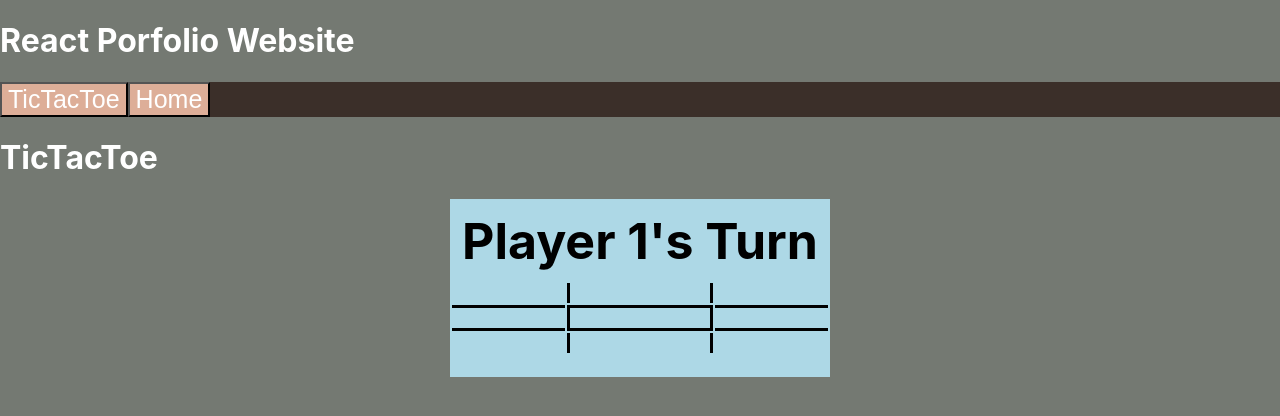
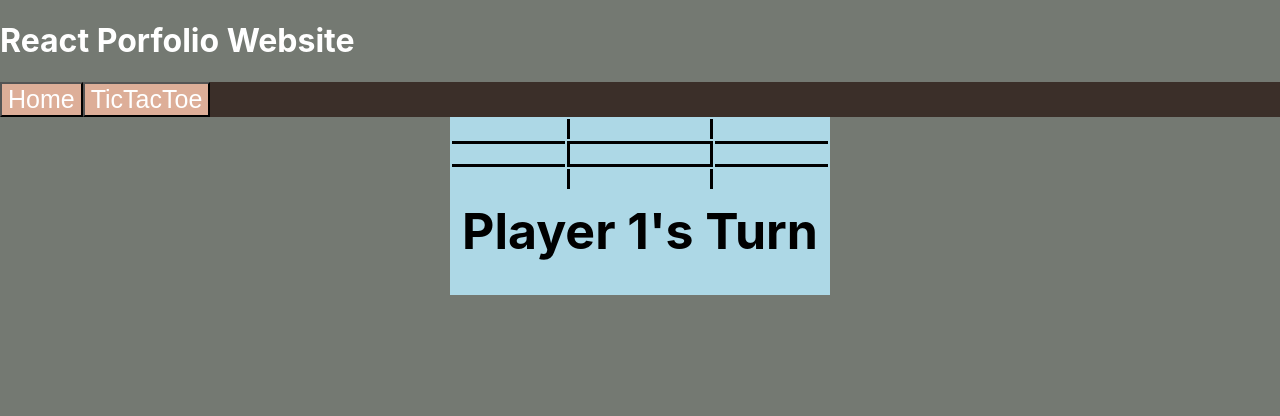
Before and after one commit to ekemlage/PersonalReactPortfolioEMK, a React (Create React App) app in the folder new-app/: page / in a window 1280 px wide. Both pictures are taken after a click on the button "TicTacToe". Shown: the top 416 px of the page. Built offline with nearby package versions, Linux system fonts and the light colour scheme.

Commit message:
cleaned up code and made it possible to win if board is full

```diff
--- a/new-app/src/components/navBar.js
+++ b/new-app/src/components/navBar.js
@@ -4,7 +4,7 @@ import Home from "./home.js";
 import { useState } from 'react';
 
 export default function ShoeButton() {
-    const [Feature, setFeature] = useState("");
+    const [Feature, setFeature] = useState(<Home />);
 
     const handleTicTacToe = () => {
        setFeature(<TicTacToe />);
@@ -17,8 +17,8 @@ export default function ShoeButton() {
     return (
        <div>
             <div id="navBar">
+                <button onClick={handleHome}>Home</button>
                 <button onClick={handleTicTacToe}>TicTacToe</button>
-                <button onClick={handleHome}>Home</button>
             </div>
             <div id="feature">
                 {Feature}
--- a/new-app/src/components/ticTacToe.js
+++ b/new-app/src/components/ticTacToe.js
@@ -6,7 +6,7 @@ export default function TicTacToe(){
     let letters = ["X","O"]
     let blankBoard = ["","","","","","","","",""];
     const [turnMessage, setTurnMessage] = useState("Player 1's Turn");
-    const [gameBoard, setGameBoard] = useState(blankBoard); //spread + map?
+    const [gameBoard, setGameBoard] = useState(blankBoard);
     const [message, setMessage] = useState("");
     let winArray = [[0,1,2],[3,4,5],[6,7,8],[0,3,6],[1,4,7],[2,5,8],[0,4,8],[2,4,6]];
     const [won, setWon] = useState("false");
@@ -20,14 +20,16 @@ export default function TicTacToe(){
                 if(gameBoard[a]===letters[0] && won ==="false"){
                     setMessage(<div><div>Player 1 Wins!</div><button onClick={handleNewGame}>New Game?</button></div>);
                     setWon("true");
+                    setTurnMessage("");
                 }
                 if(gameBoard[a]===letters[1] && won ==="false"){
                     setMessage(<div><div>Player 2 Wins!</div><button onClick={handleNewGame}>New Game?</button></div>);
                     setWon("true");
+                    setTurnMessage("");
                 }
             }
         }
-        if(turnTracker===8 && won==="false"){
+        if(turnTracker===9 && won==="false"){
             setMessage(<div><div>Tie Game!</div><button onClick={handleNewGame}>New Game?</button></div>);
         }
     }
@@ -36,6 +38,7 @@ export default function TicTacToe(){
         setGameBoard(blankBoard);
         setMessage("");
         setTurnTracker(0);
+        setTurnMessage("Player 1's Turn")
         setWon("false");
     }
 
@@ -63,15 +66,7 @@ export default function TicTacToe(){
 
     return (
         <div>
-            <header>
-                <h1>TicTacToe</h1>
-                <div>
             <table>
-                        <thead>
-                            <tr>
-                                <th colspan="3">{turnMessage}</th>
-                            </tr>
-                        </thead>
                 <tbody id="gameBoard">
                     <tr id="row1">
                         <td onClick={() => handleClick(0)} id="row1-column1" class ="column1 row1">{gameBoard[0]}</td>
@@ -89,12 +84,13 @@ export default function TicTacToe(){
                         <td onClick={() => handleClick(8)} id="row3-column3" class ="column3 row3">{gameBoard[8]}</td>
                     </tr>
                     <tr>
+                        <th colspan="3">{turnMessage}</th>
+                    </tr>
+                    <tr>
                         <th colspan="3">{message}</th>
                     </tr>
                 </tbody>
             </table>
         </div>
-            </header>
-        </div>
     );
 }
```
Lines whose indentation alone changed are shown as unchanged.
